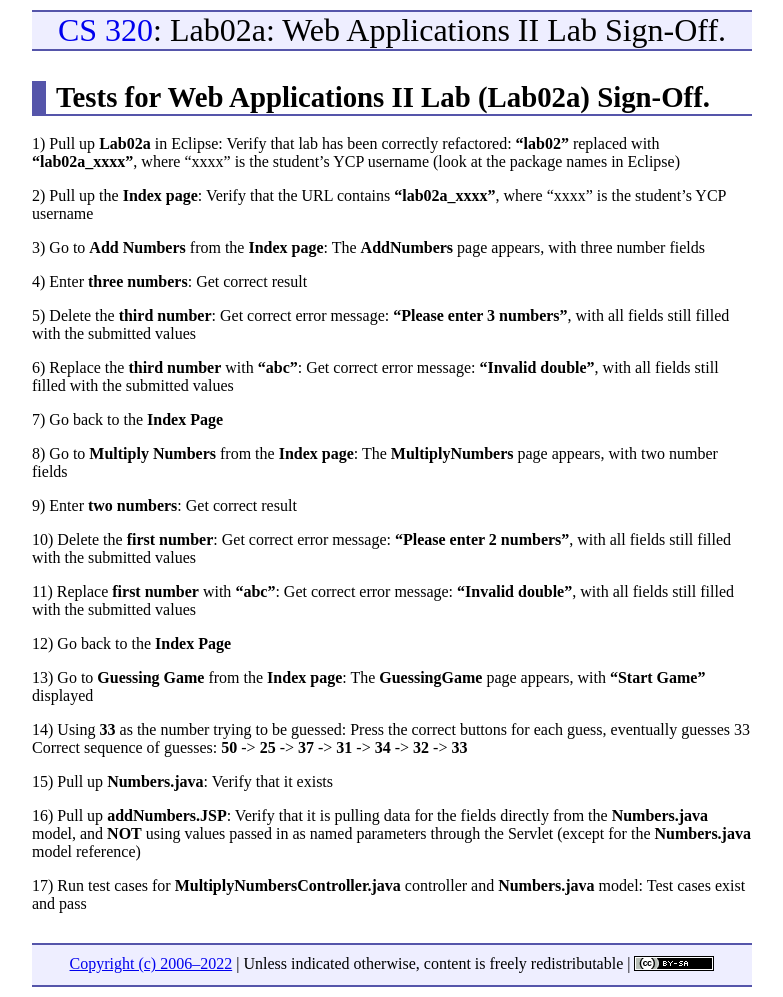
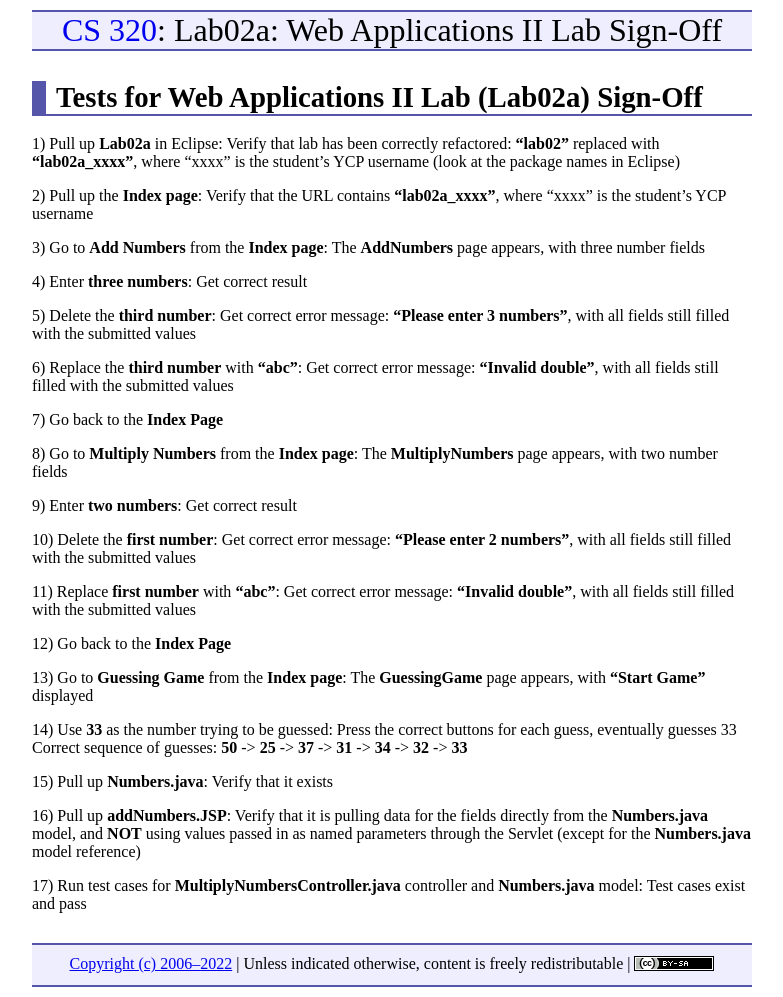
Before and after one commit to ycpcs/cs320-spring2022, a Jekyll site: the page built from labs/lab02a-signoff-criteria.md, in a window 1280 px wide. Shown: the whole page, without its empty margins (248-1031 px from the left). Built offline with Jekyll 4.4.1, drawn with Linux system fonts in a browser that asks for light colours.

Commit message:
more edits

```diff
--- a/labs/lab02a-signoff-criteria.md
+++ b/labs/lab02a-signoff-criteria.md
@@ -1,9 +1,9 @@
 ---
 layout: default
-title: "Lab02a: Web Applications II Lab Sign-Off."
+title: "Lab02a: Web Applications II Lab Sign-Off"
 ---
 
-Tests for Web Applications II Lab (Lab02a) Sign-Off.
+Tests for Web Applications II Lab (Lab02a) Sign-Off
 ===============
  1) Pull up **Lab02a** in Eclipse: Verify that lab has been correctly refactored: **"lab02"** replaced with **"lab02a\_xxxx"**, where "xxxx" is the student's YCP username (look at the package names in Eclipse)
 
@@ -31,7 +31,7 @@ Tests for Web Applications II Lab (Lab02a) Sign-Off.
 
 13) Go to **Guessing Game** from the **Index page**: The **GuessingGame** page appears, with **"Start Game"** displayed
 
-14) Using **33** as the number trying to be guessed: Press the correct buttons for each guess, eventually guesses 33
+14) Use **33** as the number trying to be guessed: Press the correct buttons for each guess, eventually guesses 33
 Correct sequence of guesses: **50** -> **25** -> **37** -> **31** -> **34** -> **32** -> **33**
 
 15) Pull up **Numbers.java**: Verify that it exists
```
